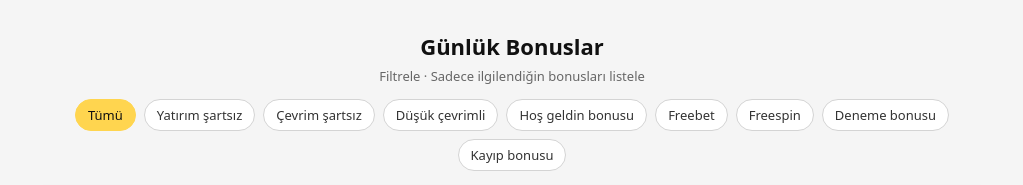
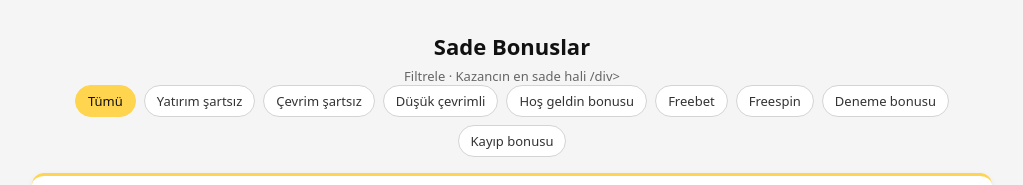
Before and after one commit to aiprojeler/sade-bonus, a plain HTML site: page index.html in a window 1280 px wide. Shown: the top 185 px of the page, without its empty margins (128-1151 px from the left). Drawn offline with Linux system fonts and the light colour scheme.

Commit message:
Update index.html

```diff
--- a/index.html
+++ b/index.html
@@ -227,8 +227,8 @@
 <body>
 
 <div class="page-container">
-  <h1>Günlük Bonuslar</h1>
-  <div class="subtitle">Filtrele · Sadece ilgilendiğin bonusları listele</div>
+  <h1>Sade Bonuslar</h1>
+  <div class="subtitle">Filtrele · Kazancın en sade hali /div>
 
   <!-- FİLTRELER -->
   <div class="filter-row">
```
